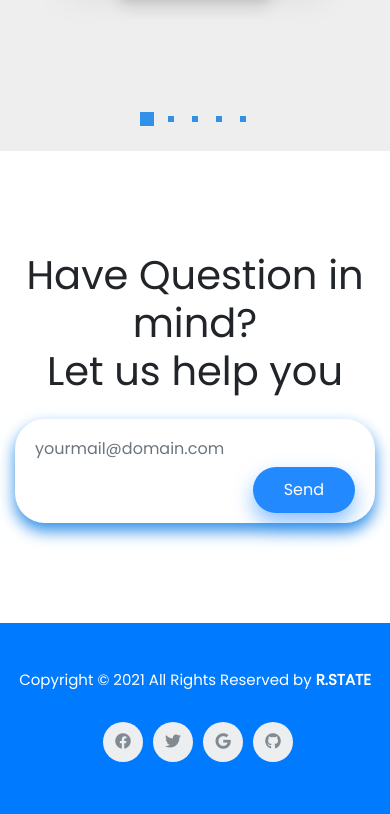
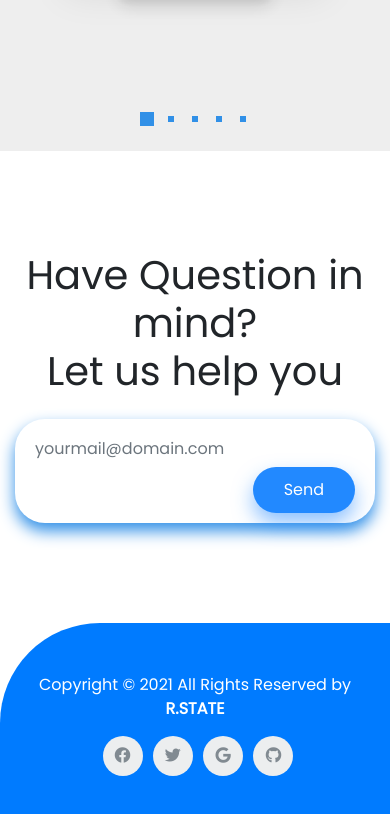
Before and after one commit to Zaynxpro/R.State, a plain HTML site: page index.html in a window 390 px wide. Shown: the part 9364-10178 px from the top of the page. Drawn offline with nearby package versions, Linux system fonts and the light colour scheme.

Commit message:
Update style.css

```diff
--- a/Assets/Css/style.css
+++ b/Assets/Css/style.css
@@ -699,18 +699,15 @@ display: inline-block;
 
 /* FOOTER */
 
+
 .site-footer
 {
-  background-color:#007bff;
-  padding:45px 0 20px;
-  font-size:15px;
-  line-height:24px;
-  color:#ffffff;
-  height: 21vh;
-  border-radius: none;
-  top: 100%;
-  margin-bottom: -40 !important;
-  padding-bottom: -40rem !important;
+  height: 20vh;
+  width: 100%;
+  padding: 50px 0;
+  background-color: #007bff;
+  color: #ffffff;
+  border-radius: 100px 0px 0px;
 }
 
 
@@ -739,7 +736,7 @@ display: inline-block;
 {
   .site-footer [class^=col-]
   {
-    margin-bottom:30px
+    margin-bottom:0px
   }
 }
 @media (max-width:767px)
@@ -825,6 +822,12 @@ display: inline-block;
   }
   .site-footer{
       height: 25vh;
+  }
+}
+
+@media (max-width:575px){
+  .social-icons{
+    padding-top: 15px;
   }
 }
 
```
